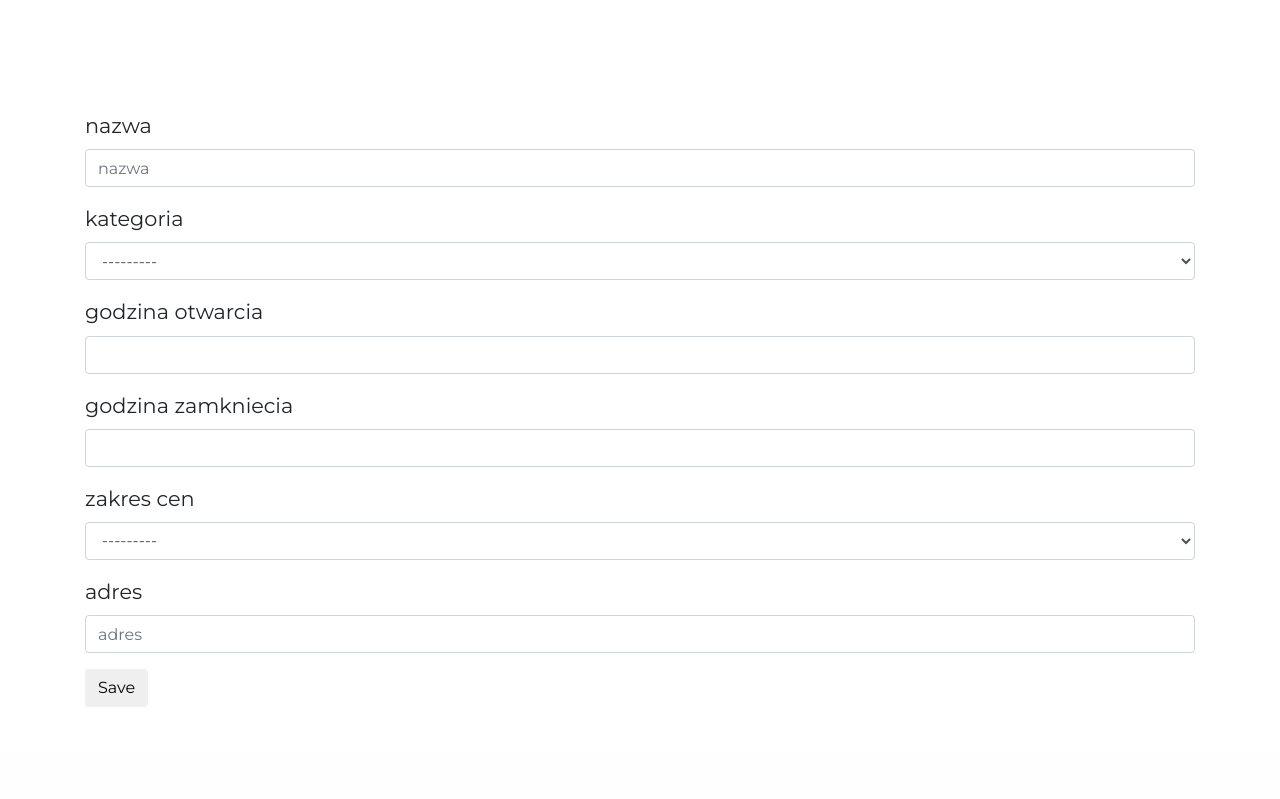
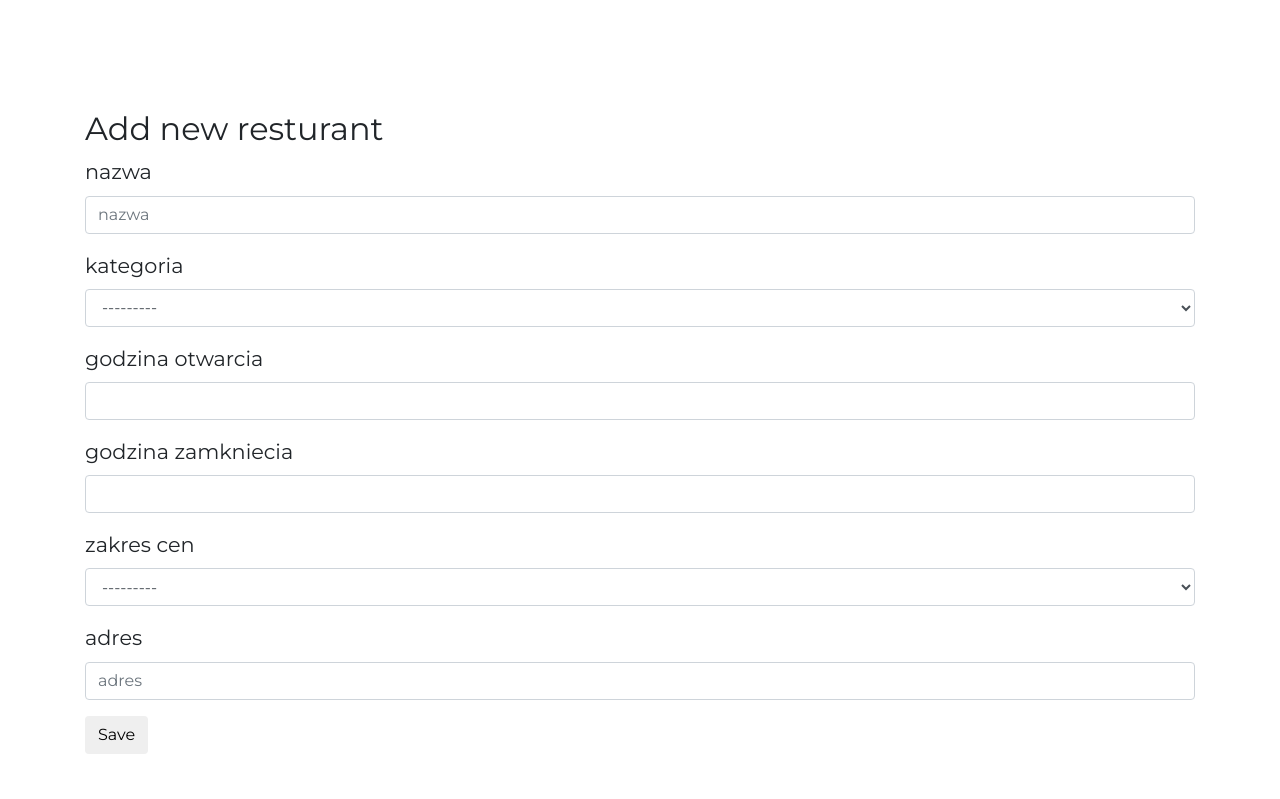
Before and after one commit to kaplonpaulina/clickEAT, a Django app: page /restaurants/new_restaurant/ in a window 1280 px wide. Shown: the part 64-863 px from the top of the page. Before the commit the page ends 771 px from the top, so only its background shows below. Run offline with Django 3.2, Linux system fonts and the light colour scheme; tables that the repository leaves empty hold one stand-in row (values such as "Sample post"); some libraries are stand-ins or nearby versions.

Commit message:
add edit functionality

```diff
--- a/click_eat/restaurants/urls.py
+++ b/click_eat/restaurants/urls.py
@@ -9,6 +9,7 @@ urlpatterns = [
     url(r'^results/$',views.search, name="search"),
     url(r'^new_restaurant/$', views.new_Restaurant, name="new_restaurant"),
     url(r'^opening/$', views.Opening, name="new_opening"),
+    url(r'^edit-resturant/(?P<pk>\d+)/$',views.edit_restaurant, name="edit_restaurant"),
     url(r'^(?P<slug>[-\w]+)/$', views.restaurant_detail, name="detail"),
     url(r'^category_detail/(?P<slug>[-\w]+)/$',views.category_detail,name='category_detail'),
 
--- a/click_eat/restaurants/views.py
+++ b/click_eat/restaurants/views.py
@@ -59,6 +59,31 @@ def list_restaurants(request):
         "now":now
     }
     return render(request, template, context)
+
+def edit_restaurant(request, pk):
+    template = 'new_restaurant.html'
+    restaurant = get_object_or_404(Restaurant, pk = pk)
+
+    if request.method == "POST":
+        form = RestaurantForm(request.POST, instance=restaurant)
+
+        try:
+            if form.is_valid():
+                form.save()
+                messages.success(request, 'restaurant updated:)')
+        except Exception as e:
+            messages.warning(request,'Your update was not saved . error :()'.format(e))
+    else:
+        form = RestaurantForm(instance = restaurant)
+    context = {
+        'form': form,
+        'restaurnat': restaurant,
+    }
+    return render(request, template, context)
+
+
+
+
 
 def restaurant_detail(request, slug):
 
--- a/click_eat/templates/detail.html
+++ b/click_eat/templates/detail.html
@@ -36,7 +36,7 @@
 
     {% if user.is_authenticated %}
 
-    <a class="nav-item nav-link active button-edit" href="#">edit</a>
+    <a class="nav-item nav-link active button-edit" href="{% url 'restaurants:edit_restaurant' pk=restaurant.pk %}">edit</a>
     {% endif %}
 </div>
 
--- a/click_eat/templates/new_restaurant.html
+++ b/click_eat/templates/new_restaurant.html
@@ -4,6 +4,15 @@
 {% block content%}
 
 <div class="container">
+    {% with url_name=request.resolver_match.url_name %}
+      {% if url_name == 'new_restaurant' %}
+        <h2>Add new resturant</h2>
+      {% elif url_name == 'edit_restaurant' %}
+        <h2>Update resturant {{restaurant}} </h2>
+      {% endif %}
+    {% endwith %}
+
+
     {% if messages %}
     {% for message in messages %}
     <div {% if message.tags %} class="alert alert-{{message.tags}}" {% endif %} role="alert">
@@ -19,7 +28,14 @@
       {% csrf_token %}
 
       {% bootstrap_form form %}
-      <button type="submit" name="button" class="btn btn-default">Save</button>
+
+      {% with url_name=request.resolver_match.url_name %}
+        {% if url_name == 'new_restaurant' %}
+          <button type="submit" name="button" class="btn btn-default">Save</button>
+        {% elif url_name == 'edit_restaurant' %}
+          <button type="submit" name="button" class="btn btn-default">Update</button>
+        {% endif %}
+      {% endwith %}
     </form>
     {% endif %}
 </div>
```
